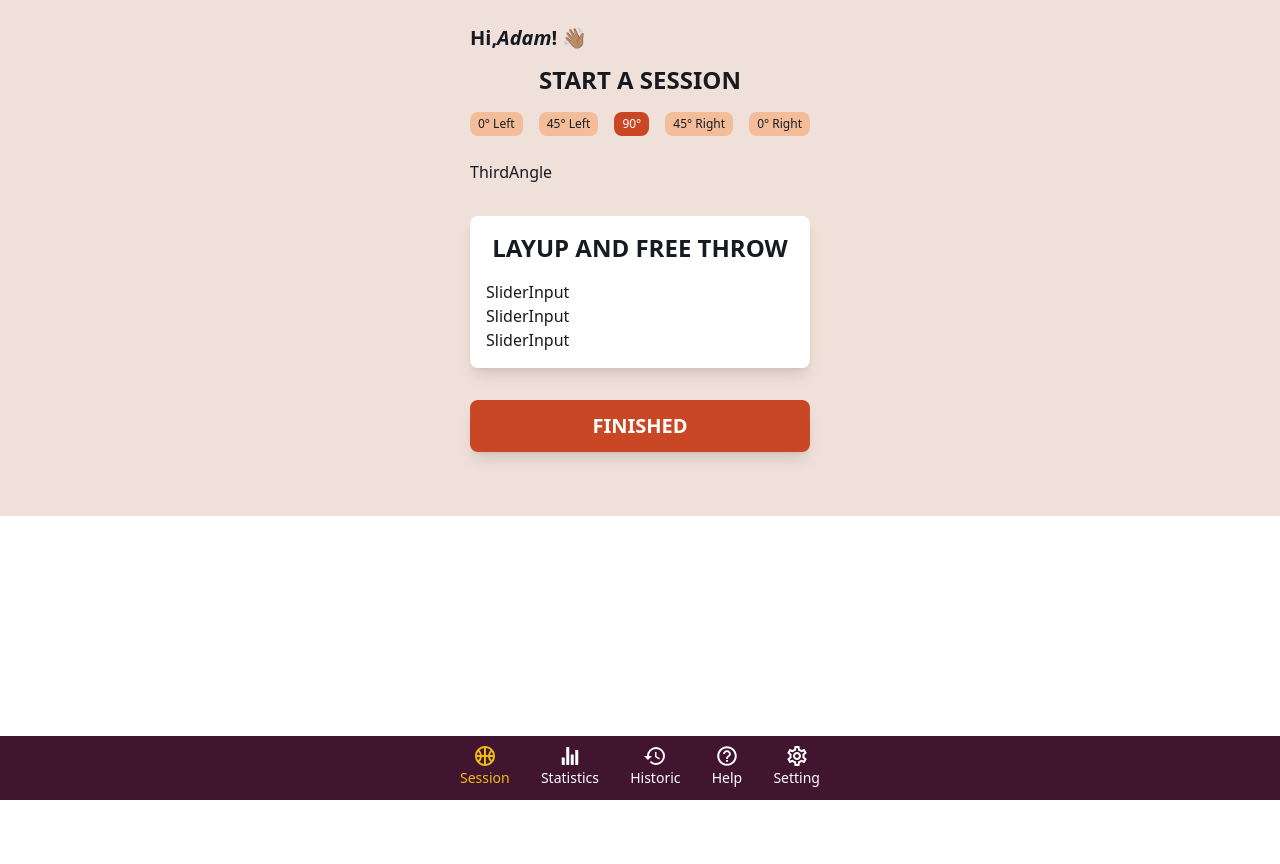
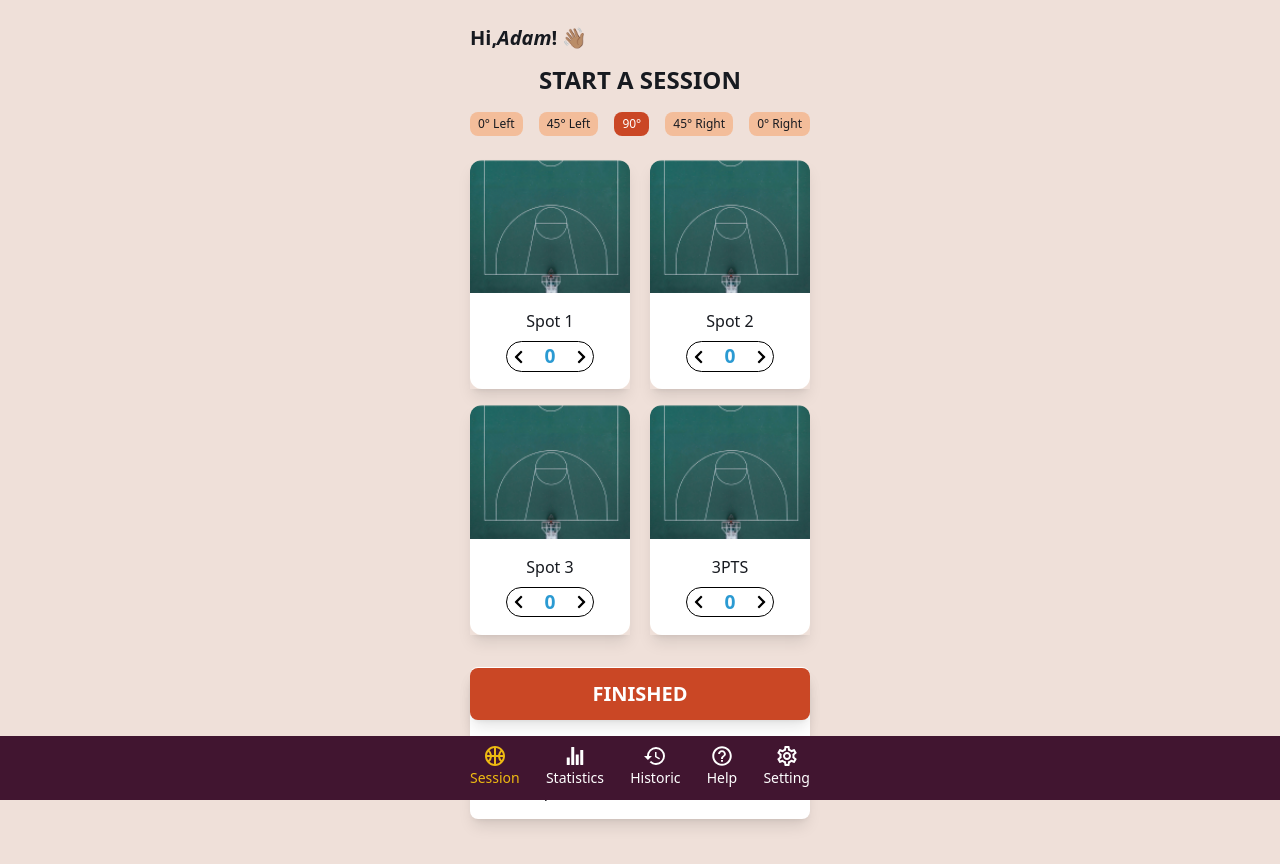
Before and after one commit to ornel77/basketball-practice-app, a React (Vite) app in the folder frontend/: page / in a window 1280 px wide. Both pictures are taken after a click on the button "90°". Shown: the top 864 px of the page. Before the commit the page ends 800 px from the top, so only its background shows below. Built offline with nearby package versions, Linux system fonts and the light colour scheme.

Commit message:
add style to input number, add global state with zustand

```diff
--- a/frontend/package.json
+++ b/frontend/package.json
@@ -14,7 +14,8 @@
     "react-dom": "^18.3.1",
     "react-icons": "^5.3.0",
     "react-router-dom": "^6.26.1",
-    "recharts": "^2.12.7"
+    "recharts": "^2.12.7",
+    "zustand": "^4.5.5"
   },
   "devDependencies": {
     "@eslint/js": "^9.8.0",
--- /dev/null
+++ b/frontend/src/components/session/InputNumber.jsx
@@ -0,0 +1,58 @@
+/* eslint-disable react/prop-types */
+
+import { FaChevronLeft, FaChevronRight } from 'react-icons/fa';
+import useInputNumberStore from '../../store/useInputNumberStore';
+import { useEffect } from 'react';
+
+const InputNumber = ({ id }) => {
+    const { inputNumberValues, setInputValue, increaseValue, decreaseValue } =
+        useInputNumberStore();
+    const inputValue = inputNumberValues[id] || 0;
+    console.log(inputNumberValues);
+    const handleMinus = () => {
+        if (inputValue <= 0) return;
+
+        decreaseValue(id);
+    };
+    const handlePlus = () => {
+        if (inputValue >= 5) return;
+        increaseValue(id);
+    };
+
+    const handleChange = (e) => {
+        e.preventDefault();
+        const newValue = Math.max(0, Math.min(5, Number(e.target.value) || 0));
+        setInputValue(id, newValue);
+    };
+
+    useEffect(() => {
+        // Initialize the value if it doesn't exist yet
+        if (inputNumberValues[id] === undefined) {
+            setInputValue(id, 0);
+        }
+    }, [id, inputNumberValues, setInputValue]);
+    return (
+        <div className='custom-num mt-2'>
+            <FaChevronLeft
+                size={24}
+                className='px-1 cursor-pointer'
+                onClick={handleMinus}
+            />
+            <input
+                type='number'
+                className='num-input'
+                min={0}
+                max={5}
+                value={inputValue}
+                onChange={handleChange}
+                data-color='#fcba03'
+            />
+            <FaChevronRight
+                size={24}
+                className='px-1 cursor-pointer'
+                onClick={handlePlus}
+            />
+        </div>
+    );
+};
+export default InputNumber;
--- a/frontend/src/components/session/SpotCard.jsx
+++ b/frontend/src/components/session/SpotCard.jsx
@@ -1,12 +1,14 @@
+/* eslint-disable react/prop-types */
+import InputNumber from "./InputNumber"
 
 
-const SpotCard = ({label, imgUrl}) => {
+const SpotCard = ({label, imgUrl, id}) => {
   return (
-    <div className="shadow-lg">
-      <img src="/spott.png" alt="" className="w-40"/>
-      <div className="bg-white h-20 p-4 flex flex-col items-center">
+    <div className="shadow-lg select-none">
+      <img src="/spott.png" alt="" className="w-40 rounded-t-xl"/>
+      <div className="bg-white h-24 p-4 flex flex-col items-center rounded-b-xl">
         <p>{label} </p>
-        <p>Counter</p>
+        <InputNumber id={id}/>
       </div>
     </div>
   )
--- a/frontend/src/components/session/angles/FifthAngle.jsx
+++ b/frontend/src/components/session/angles/FifthAngle.jsx
@@ -1,8 +1,15 @@
-import React from 'react'
+import SpotCard from "../SpotCard"
+
 
 const FifthAngle = () => {
   return (
-    <div>FifthAngle</div>
+    <div className='flex gap-4 flex-wrap justify-between'>
+      <SpotCard label={"Spot 1"} id={"zeroR1"}/>
+      <SpotCard label={"Spot 2"} id={"zeroR2"}/>
+      <SpotCard label={"Spot 3"} id={"zeroR3"}/>
+      <SpotCard label={"3PTS"}  id={"threeZeroR"}/>
+
+    </div>
   )
 }
 
--- a/frontend/src/components/session/angles/FirstAngle.jsx
+++ b/frontend/src/components/session/angles/FirstAngle.jsx
@@ -4,10 +4,10 @@ import SpotCard from '../SpotCard'
 const FirstAngle = () => {
   return (
     <div className='flex gap-4 flex-wrap justify-between'>
-      <SpotCard label={"Spot 1"}/>
-      <SpotCard label={"Spot 2"}/>
-      <SpotCard label={"Spot 3"}/>
-      <SpotCard label={"3PTS"}/>
+      <SpotCard label={"Spot 1"} id={"zeroL1"}/>
+      <SpotCard label={"Spot 2"} id={"zeroL2"}/>
+      <SpotCard label={"Spot 3"} id={"zeroL3"}/>
+      <SpotCard label={"3PTS"}  id={"threeZeroL"}/>
 
     </div>
   )
--- a/frontend/src/components/session/angles/FourthAngle.jsx
+++ b/frontend/src/components/session/angles/FourthAngle.jsx
@@ -1,9 +1,15 @@
-import React from 'react'
+
+import SpotCard from '../SpotCard';
 
 const FourthAngle = () => {
-  return (
-    <div>FourthAngle</div>
-  )
-}
+    return (
+        <div className='flex gap-4 flex-wrap justify-between'>
+            <SpotCard label={'Spot 1'} id={'halfR1'} />
+            <SpotCard label={'Spot 2'} id={'halfR2'} />
+            <SpotCard label={'Spot 3'} id={'halfR3'} />
+            <SpotCard label={'3PTS'} id={'threeHalfR'} />
+        </div>
+    );
+};
 
-export default FourthAngle
+export default FourthAngle;
--- a/frontend/src/components/session/angles/SecondAngle.jsx
+++ b/frontend/src/components/session/angles/SecondAngle.jsx
@@ -4,10 +4,10 @@ import SpotCard from '../SpotCard'
 const SecondAngle = () => {
   return (
     <div className='flex gap-4 flex-wrap justify-between'>
-      <SpotCard label={"Spot 1"}/>
-      <SpotCard label={"Spot 2"}/>
-      <SpotCard label={"Spot 3"}/>
-      <SpotCard label={"3PTS"}/>
+      <SpotCard label={"Spot 1"} id={"halfL1"}/>
+      <SpotCard label={"Spot 2"} id={"halfL2"}/>
+      <SpotCard label={"Spot 3"} id={"halfL3"}/>
+      <SpotCard label={"3PTS"}  id={"threeHalfL"}/>
 
     </div>
   )
--- a/frontend/src/components/session/angles/ThirdAngle.jsx
+++ b/frontend/src/components/session/angles/ThirdAngle.jsx
@@ -1,8 +1,15 @@
-import React from 'react'
+
+import SpotCard from '../SpotCard'
 
 const ThirdAngle = () => {
   return (
-    <div>ThirdAngle</div>
+    <div className='flex gap-4 flex-wrap justify-between'>
+      <SpotCard label={"Spot 1"} id={"ortho1"}/>
+      <SpotCard label={"Spot 2"} id={"ortho2"}/>
+      <SpotCard label={"Spot 3"} id={"ortho3"}/>
+      <SpotCard label={"3PTS"}  id={"threeOrtho"}/>
+
+    </div>
   )
 }
 
--- a/frontend/src/index.css
+++ b/frontend/src/index.css
@@ -2,7 +2,9 @@
 @tailwind components;
 @tailwind utilities;
 
-
+body {
+  background-color: #EFE0D9;
+}
 /* Add this to your CSS file */
 /*
 .tab-content {
@@ -26,9 +28,46 @@
   }
    */
 
+/* -------------------------------------------------------------------------- */
+/*                                INPUT NUMBER                                */
+/* -------------------------------------------------------------------------- */
+
+.custom-num {
+  /* margin: 1em; */
+  color: #000;
+  display: flex;
+  align-items: center;
+  justify-content: space-between;
+  border-radius: 3em;
+  width: 5.5rem;
+  padding: 0 .2rem;
+  border: 1px solid #000;
+  transition: .3s;
+}
+
+.num-input::-webkit-outer-spin-button, .num-input::-webkit-inner-spin-button {
+  -webkit-appearance: none;
+  margin: 0;
+}
+
+.num-input {
+  font-size: 1.2em;
+  text-align: center;
+  background: none;
+  border: none;
+  color: rgb(43, 154, 210);
+  font-weight: bold;
+  width: 100%;
+}
+
+.num-input:focus {
+  outline: none;
+}
+
+
 @layer utilities {
     .container {
-        @apply max-w-[340px] mx-auto sm:max-w-[340px] lg:max-w-[340px] ;
+        @apply max-w-[340px] mx-auto sm:max-w-[450px] lg:max-w-[340px] ;
     }
     .heading {
         @apply text-center text-2xl uppercase font-bold mb-4;
@@ -37,6 +76,6 @@
         @apply  text-xs px-2 py-1 rounded-lg;
     }
     .nav-container {
-        @apply max-w-[360px] mx-auto sm:max-w-[360px] lg:max-w-[360px]
+        @apply max-w-[340px] mx-auto sm:max-w-[450px] lg:max-w-[340px]
     }
 }
--- /dev/null
+++ b/frontend/src/store/useInputNumberStore.jsx
@@ -0,0 +1,31 @@
+import { create } from 'zustand';
+
+const useInputNumberStore = create((set) => ({
+    inputNumberValues: {},
+    setInputValue: (id, value) =>
+        set((state) => ({
+            inputNumberValues: { ...state.inputNumberValues, [id]: value },
+        })),
+    increaseValue: (id) =>
+        set((state) => {
+            const currentValue = state.inputNumberValues[id] || 0;
+            return {
+                inputNumberValues: {
+                    ...state.inputNumberValues,
+                    [id]: Math.min(currentValue + 1, 5),
+                },
+            };
+        }),
+    decreaseValue: (id) =>
+        set((state) => {
+            const currentValue = state.inputNumberValues[id] || 0;
+            return {
+                inputNumberValues: {
+                    ...state.inputNumberValues,
+                    [id]: Math.max(currentValue - 1, 0),
+                },
+            };
+        }),
+}));
+
+export default useInputNumberStore;
```
Also changed, not shown: 1 other file (tests, documents, lock files or other folders).
